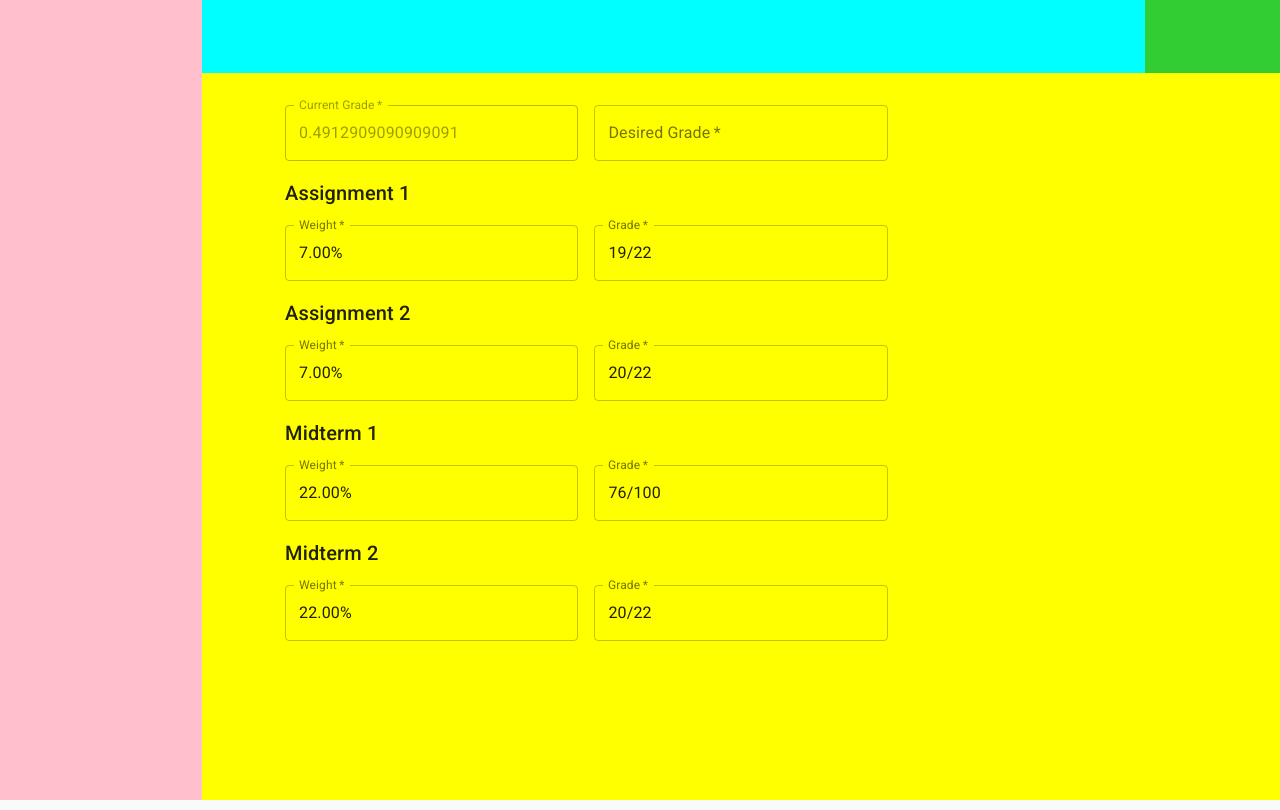
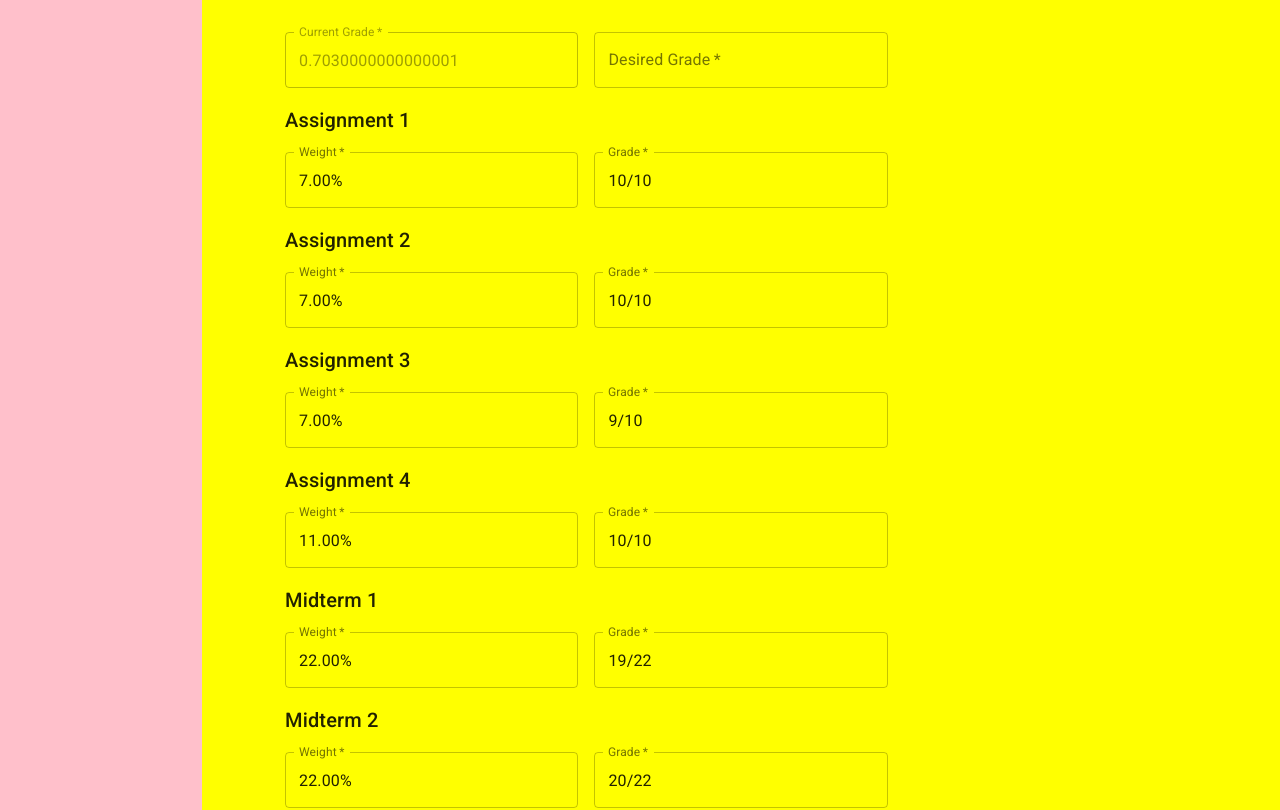
Before and after one commit to VikeLabs/Passr-Archived, a React app: page / in a window 1280 px wide. Shown: the top 810 px of the page. Built offline with nearby package versions, Linux system fonts and the light colour scheme.

Commit message:
gradebook-page passed in course data from mocks

```diff
--- a/src/components/App/App.tsx
+++ b/src/components/App/App.tsx
@@ -2,7 +2,7 @@ import React, { useEffect, useState } from 'react'
 import { makeStyles, createStyles, Grid } from '@material-ui/core'
 import ApplicationBar from '../ApplicationBar/ApplicationBar'
 import Gradebook from '../Gradebook/Gradebook'
-import { loadUser, User } from '../../services/storage'
+import { loadUser, User, Fraction, Course, CourseItem, loadCourse} from '../../services/storage'
 import { Features } from '../../services/features'
 
 const useStyles = makeStyles(() =>
@@ -51,29 +51,23 @@ export const App: React.FC = () => {
     const [user, setUser] = useState<User | null>(null)
     const [selectedFeature, setSelectedFeature] = useState<Features>('calendar')
     const [desiredGrade, setDesiredGrade] = useState<string>("")
-
-    const courseItems =[
-        { name: 'Assignment 1', weight: 0.07, grade: { numerator: 19, denominator: 22 } },
-        { name: 'Assignment 2', weight: 0.07, grade: { numerator: 20, denominator: 22 } },   {
-            name: 'Midterm 1',
-            weight: 0.22,
-            grade: { numerator: 76, denominator: 100 },
-        }, {
-            name: 'Midterm 2',
-            weight: 0.22,
-            grade: { numerator: 20, denominator: 22 },
-        }];
+    const [course, setCourse] = useState<Course | any>(null)
 
     useEffect(() => {
         loadUser('').then(user => setUser(user))
     }, [])
+
+  useEffect(() => {
+        loadCourse('').then(course => setCourse(course))
+    }, [])
+
 
     return (
         <div id="app" className={classes.root}>
             <div id="sidebar" className={classes.sidebar}></div>
             <div id="topbar" className={classes.topbar}></div>
             <div id="account" className={classes.account}></div>
-            <div id="content" className={classes.content}><Gradebook name='CSC 370' items={courseItems} desiredGrade={desiredGrade} setDesiredGrade={event => setDesiredGrade(event.target.value)}/></div>
+            <div id="content" className={classes.content}><Gradebook name={course} items = {course&& course.items} desiredGrade={desiredGrade} setDesiredGrade={event => setDesiredGrade(event.target.value)}/></div>
         </div>
     )
 }
--- a/src/components/Gradebook/Gradebook.tsx
+++ b/src/components/Gradebook/Gradebook.tsx
@@ -25,21 +25,21 @@ interface splitGrade {
 interface classMaterial {
     name: string;
     weight: number;
-    grade: splitGrade;
+    grade?: splitGrade;
 }
 
 
  interface Course {
  name?: string;
- items: classMaterial[];
+ items?: classMaterial[];
  desiredGrade: string;
-setDesiredGrade?: (e: any) => void;
+ setDesiredGrade?: (e: any) => void;
  }
 
 export default function Gradebook( {name,items, desiredGrade, setDesiredGrade}: Course) {
 const classes = useStyles()
-const currentGradeList = items.map(item=>item.weight&&item.grade ? item.weight*item.grade.numerator/item.grade.denominator : 0);
-const currentGradeTotal=currentGradeList.reduce((grade1,grade2)=>grade1+grade2);
+const currentGradeList = items && items.map(item=>item.weight&&item.grade ? item.weight*item.grade.numerator/item.grade.denominator : 0);
+const currentGradeTotal=currentGradeList&&currentGradeList.reduce((grade1,grade2)=>grade1+grade2);
 
     return (
     <Container component="main" maxWidth="md" className={classes.container}>
@@ -54,7 +54,7 @@ const currentGradeTotal=currentGradeList.reduce((grade1,grade2)=>grade1+grade2);
                 id="currentGrade"
                 label="Current Grade"
                 name="currentGrade"
-                value={currentGradeTotal}
+                value={currentGradeTotal || ''}
               />
               </Grid>
                <Grid item xs={12} sm={4}>
@@ -69,7 +69,7 @@ const currentGradeTotal=currentGradeList.reduce((grade1,grade2)=>grade1+grade2);
               />
               </Grid>
               </Grid>
-              {items.map(item => (<div key = {item.name}>
+              {items && items.map(item => (<div key = {item.name}>
               <Typography
               component="h6" variant="h6" className={classes.assignments}>
               {item.name}
@@ -94,7 +94,7 @@ const currentGradeTotal=currentGradeList.reduce((grade1,grade2)=>grade1+grade2);
                 id={"grade"+ item.name}
                 label="Grade"
                 name="grade"
-                value={item.grade.numerator + '/' + item.grade.denominator}
+                value={item.grade && item.grade.numerator + '/' + item.grade.denominator}
               />
               </Grid>
               </Grid> </div>))}
--- a/src/services/storage/index.ts
+++ b/src/services/storage/index.ts
@@ -1,6 +1,6 @@
-import { user1 } from './mock'
+import { user1, course1 } from './mock'
 
-interface Fraction {
+export interface Fraction {
     numerator: number
     denominator: number
 }
@@ -50,3 +50,8 @@ export function loadUser(id: string) {
     id // no-op
     return Promise.resolve(user1)
 }
+
+export function loadCourse(id: string) {
+    id // no-op
+    return Promise.resolve(course1)
+}
--- a/src/services/storage/mock.ts
+++ b/src/services/storage/mock.ts
@@ -1,13 +1,13 @@
 import { Course, User, Semester } from './index'
 
-const course1: Course = {
+export const course1: Course = {
     name: 'CSC 370',
     desiredGrade: 0.8,
     items: [
-        { name: 'Assignment 1', weight: 0.07, grade: 1 },
-        { name: 'Assignment 2', weight: 0.07, grade: 1 },
-        { name: 'Assignment 3', weight: 0.07 },
-        { name: 'Assignment 4', weight: 0.11 },
+        { name: 'Assignment 1', weight: 0.07, grade: { numerator: 10, denominator: 10 } },
+        { name: 'Assignment 2', weight: 0.07, grade: { numerator: 10, denominator: 10 } },
+        { name: 'Assignment 3', weight: 0.07,grade: { numerator: 9, denominator: 10 } },
+        { name: 'Assignment 4', weight: 0.11, grade: { numerator: 10, denominator: 10 } },
         {
             name: 'Midterm 1',
             weight: 0.22,
@@ -18,7 +18,7 @@ const course1: Course = {
             weight: 0.22,
             grade: { numerator: 20, denominator: 22 },
         },
-        { name: 'Midterm 3', weight: 0.24 },
+        { name: 'Midterm 3', weight: 0.24, },
     ],
 }
 
```
